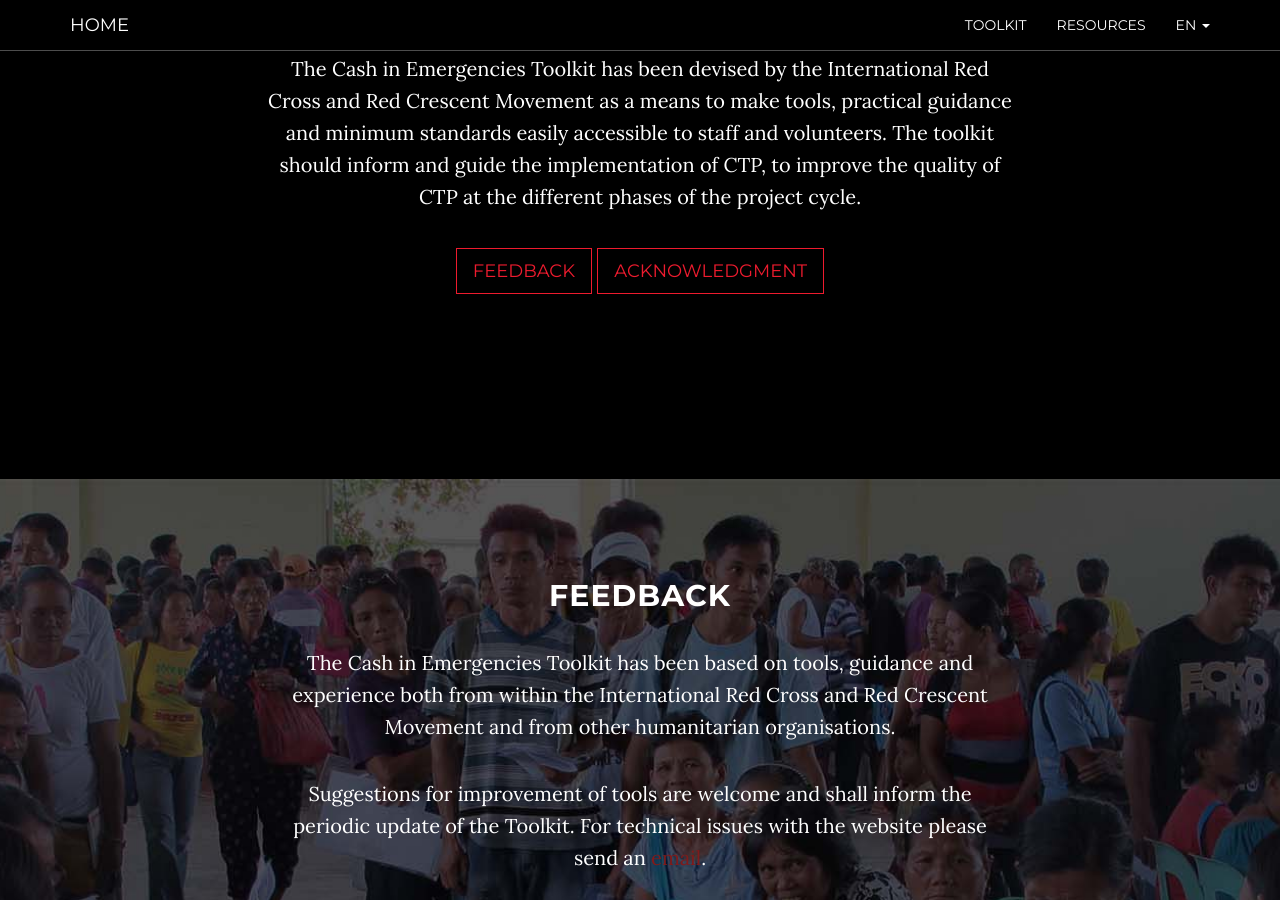
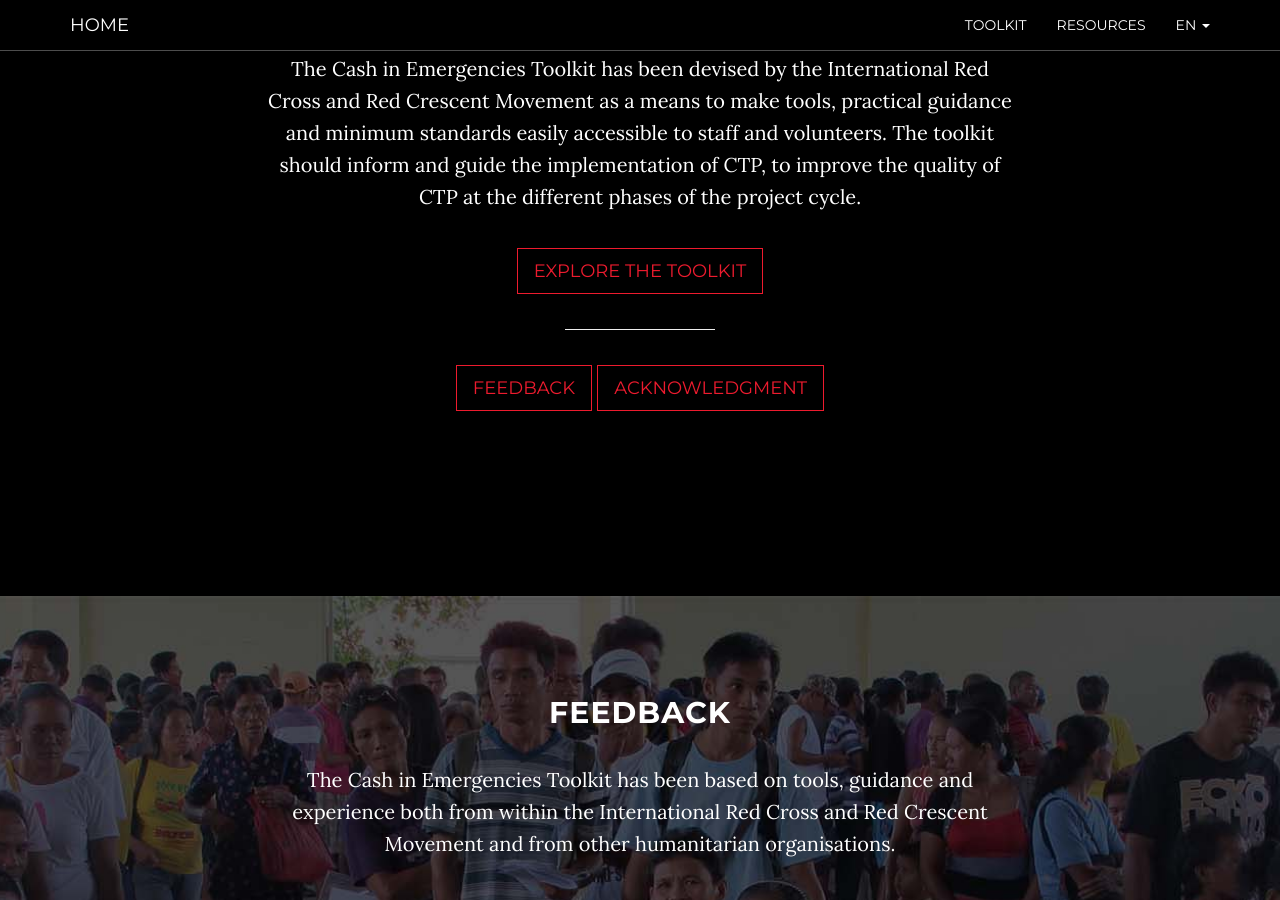
Before and after one commit to AmericanRedCross/ctp-website, a Jekyll site: the page built from en/index.html, in a window 1280 px wide and 900 px high, scrolled down 1228 px. Built offline with Jekyll 4.4.1, drawn with Linux system fonts in a browser that asks for light colours.

Commit message:
explore the toolkit link

```diff
--- a/_data/en.yml
+++ b/_data/en.yml
@@ -4,7 +4,7 @@
 
 meta:
   description:    "Cash transfer based programming (CTP) is an effective and flexible way to support people affected by emergencies, maintaining their dignity and choice, while fostering local economies. CTP includes all forms of cash and voucher-based assistance. The Cash in Emergencies Toolkit has been devised as a means to make tools, practical guidance and minimum standards easily accessible to staff and volunteers."
-  ogimg:        "https://raw.githubusercontent.com/AmericanRedCross/ctp-website/gh-pages/img/og-img-en.jpg"
+  ogimg:          "https://raw.githubusercontent.com/AmericanRedCross/ctp-website/gh-pages/img/og-img-en.jpg"
   twitterimg:     "https://raw.githubusercontent.com/AmericanRedCross/ctp-toolkit/gh-pages/img/twitter-img-en.jpg"
 
 ####################
@@ -36,6 +36,8 @@
   title:          "About the Cash in Emergencies Toolkit"
   paragraph1:     "Cash transfer based programming (CTP) is an effective and flexible way to support people affected by emergencies, maintaining their dignity and choice, while fostering local economies. CTP includes all forms of cash and voucher-based assistance."
   paragraph2:     "The Cash in Emergencies Toolkit has been devised by the International Red Cross and Red Crescent Movement as a means to make tools, practical guidance and minimum standards easily accessible to staff and volunteers. The toolkit should inform and guide the implementation of CTP, to improve the quality of CTP at the different phases of the project cycle."
+  toolkit:        "Explore the toolkit"
+  toolkiturl:     "/toolkit/"
 
 #####################
 ## FEEDBACK ##
--- a/_data/es.yml
+++ b/_data/es.yml
@@ -4,7 +4,7 @@
 
 meta:
   description:    "(translate) Cash transfer based programming (CTP) is an effective and flexible way to support people affected by emergencies, maintaining their dignity and choice, while fostering local economies. CTP includes all forms of cash and voucher-based assistance. The Cash in Emergencies Toolkit has been devised as a means to make tools, practical guidance and minimum standards easily accessible to staff and volunteers."
-  ogimg:        "https://raw.githubusercontent.com/AmericanRedCross/ctp-website/gh-pages/img/og-img-es.jpg"
+  ogimg:          "https://raw.githubusercontent.com/AmericanRedCross/ctp-website/gh-pages/img/og-img-es.jpg"
   twitterimg:     "https://raw.githubusercontent.com/AmericanRedCross/ctp-toolkit/gh-pages/img/twitter-img-es.jpg"
 
 ####################
@@ -36,6 +36,8 @@
   title:          "Sobre el Efectivo en Situaciones de Emergencia Toolkit"
   paragraph1:     "Transferencia de dinero en efectivo de programación basado (CTP) es una manera eficaz y flexible para apoyar a las personas afectadas por situaciones de emergencia, manteniendo su dignidad y la elección, mientras que el fomento de la economía local. CTP incluye todas las formas de dinero en efectivo y la asistencia basada en el comprobante."
   paragraph2:     "El efectivo en situaciones de emergencia kit de herramientas ha sido ideado por la Cruz Roja como un medio para hacer herramientas, una guía práctica y las normas mínimas de fácil acceso para el personal y los voluntarios. El conjunto de instrumentos debería informar y orientar la aplicación de CTP, para mejorar la calidad de la CTP en las diferentes fases del ciclo del proyecto."
+  toolkit:        "Explore the toolkit"
+  toolkiturl:     "/es/toolkit/"
 
 #####################
 ## FEEDBACK ##
--- a/_includes/about.html
+++ b/_includes/about.html
@@ -8,6 +8,10 @@
             <p>{{site.data[locale].about.paragraph2}}</p>
 
             <p>
+              <a href="{{site.data[locale].about.toolkiturl}}" class="btn btn-default btn-lg page-scroll">{{site.data[locale].about.toolkit}}</a>
+            </p>
+              <p><hr style="width:150px; color:#fff;"><p>
+            <p>
               <a href="#feedback" class="btn btn-default btn-lg page-scroll">{{site.data[locale].feedback.title}}</a>
               <a href="#acknowledgement" class="btn btn-default btn-lg page-scroll">{{site.data[locale].acknowledgment.title}}</a>
             </p>
```
